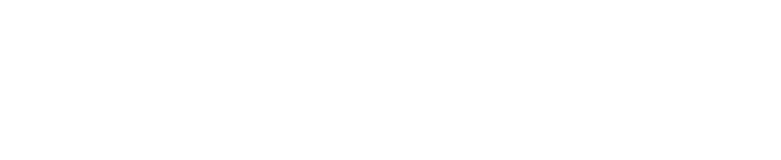
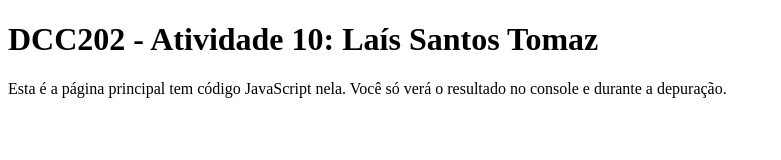
Before and after one commit to ufjf-dcc202/ufjf-dcc202-2023-3-b-atv10-laissantostz, a website: page indec.html in a window 1280 px wide. Shown: the whole page, without its empty margins (0-781 px from the left). Drawn offline with Linux system fonts and the light colour scheme.

Commit message:
adiciona conteúdo ao index.html

```diff
--- a/indec.html
+++ b/indec.html
@@ -4,11 +4,15 @@
 <head>
   <meta charset="UTF-8">
   <meta name="viewport" content="width=device-width, initial-scale=1.0">
-  <title>Document</title>
+  <title>DCC202 - Atividade 10: Laís Santos Tomaz</title>
+  <script src="main.js" type="module"></script>
 </head>
 
 <body>
-
+  <main>
+    <h1>DCC202 - Atividade 10: Laís Santos Tomaz</h1>
+    <p>Esta é a página principal tem código JavaScript nela. Você só verá o resultado no console e durante a depuração.</p>
+  </main>
 </body>
 
 </html>
```
